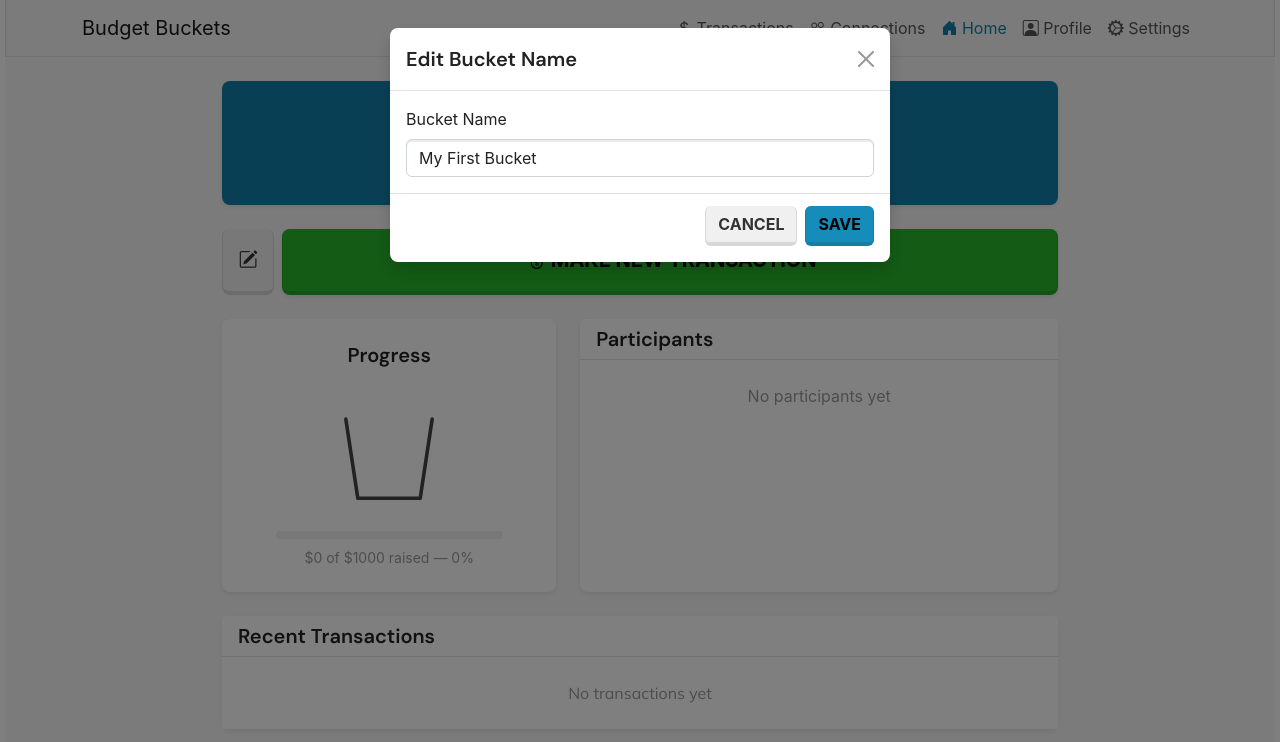
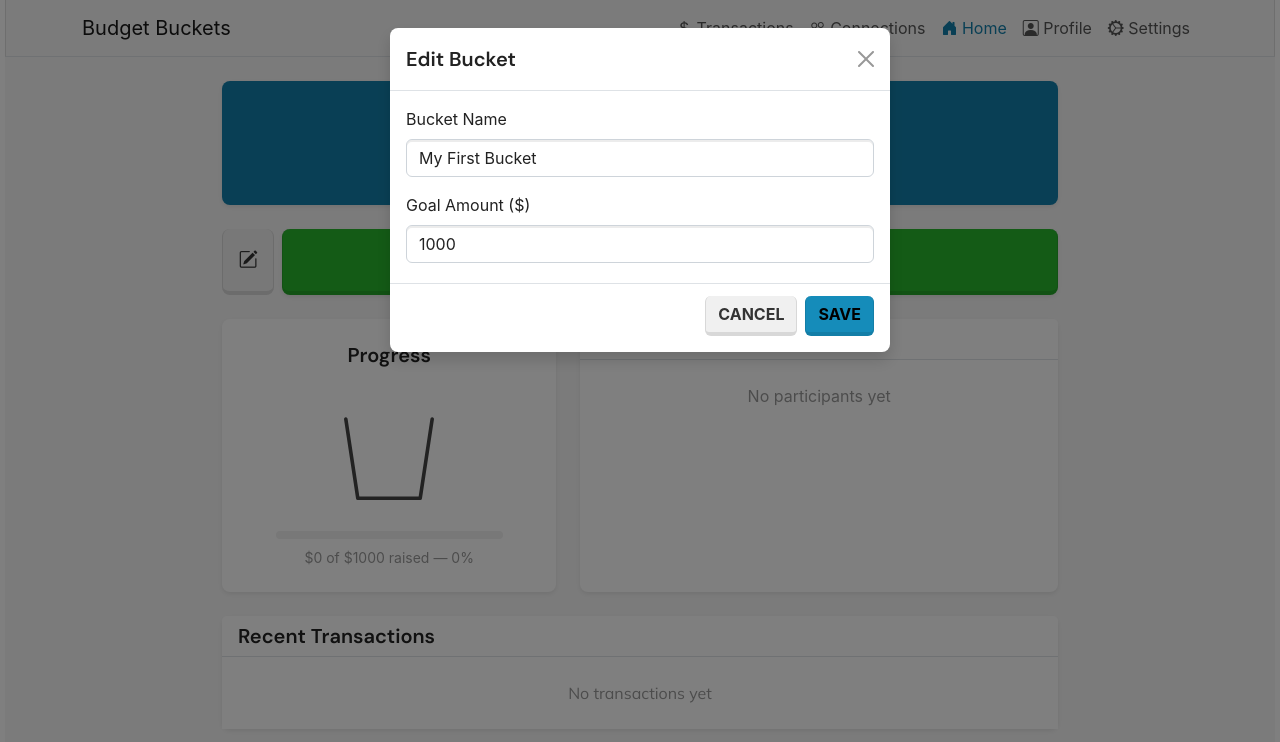
Before and after one commit to VCU-257/iteration-2-build-with-style-group-10, a React (Create React App) app: page / in a window 1280 px wide. Both pictures are taken after a click on the button "Edit bucket". Shown: the top 742 px of the page. Built offline with nearby package versions, Linux system fonts and the light colour scheme.

Commit message:
Added ability to modify bucket goal

```diff
--- a/src/pages/Overview.js
+++ b/src/pages/Overview.js
@@ -5,13 +5,13 @@ import Participants from '../components/overview/Participants';
 import Transactions from '../components/overview/Transactions';
 import NewTransaction from '../components/overview/NewTransaction';
 
-const BUCKET_GOAL = 1000;
-
 const initialParticipants = {};
 
 function Overview() {
   const [bucketName, setBucketName] = useState('My First Bucket');
+  const [bucketGoal, setBucketGoal] = useState(1000);
   const [editName, setEditName] = useState('');
+  const [editGoal, setEditGoal] = useState('');
   const [showEditModal, setShowEditModal] = useState(false);
   const [participants, setParticipants] = useState(initialParticipants);
   const [transactions, setTransactions] = useState([]);
@@ -30,7 +30,7 @@ function Overview() {
           goal: 0,
         },
       };
-      const goalPerPerson = Math.round(BUCKET_GOAL / Object.keys(updated).length);
+      const goalPerPerson = Math.round(bucketGoal / Object.keys(updated).length);
       return Object.fromEntries(
         Object.entries(updated).map(([k, p]) => [k, { ...p, goal: goalPerPerson }])
       );
@@ -41,12 +41,25 @@ function Overview() {
 
   function handleEditOpen() {
     setEditName(bucketName);
+    setEditGoal(String(bucketGoal));
     setShowEditModal(true);
   }
 
   function handleEditSave() {
-    const trimmed = editName.trim();
-    if (trimmed) setBucketName(trimmed);
+    const trimmedName = editName.trim();
+    const parsedGoal = parseInt(editGoal, 10);
+    if (trimmedName) setBucketName(trimmedName);
+    if (parsedGoal > 0) {
+      setBucketGoal(parsedGoal);
+      setParticipants(prev => {
+        const count = Object.keys(prev).length;
+        if (count === 0) return prev;
+        const goalPerPerson = Math.round(parsedGoal / count);
+        return Object.fromEntries(
+          Object.entries(prev).map(([k, p]) => [k, { ...p, goal: goalPerPerson }])
+        );
+      });
+    }
     setShowEditModal(false);
   }
 
@@ -58,7 +71,7 @@ function Overview() {
         <div id="bucket-header" className="card border-0 shadow-sm rounded-3 mb-4 text-white bg-primary">
           <div className="card-body text-center py-4">
             <h1 id="bucket-title" className="fw-bold mb-1">{bucketName}</h1>
-            <p className="mb-0" style={{ opacity: 0.8 }}>Savings Goal: ${BUCKET_GOAL}</p>
+            <p className="mb-0" style={{ opacity: 0.8 }}>Savings Goal: ${bucketGoal}</p>
           </div>
         </div>
 
@@ -69,7 +82,7 @@ function Overview() {
             className="btn btn-secondary rounded-3"
             style={{ width: '52px', flexShrink: 0, padding: 0 }}
             onClick={handleEditOpen}
-            title="Edit bucket name"
+            title="Edit bucket"
           >
             <i className="bi bi-pencil-square" style={{ fontSize: '1.2rem' }}></i>
           </button>
@@ -78,7 +91,7 @@ function Overview() {
 
         <div className="row g-4 mb-4">
           <div className="col-md-5">
-            <BucketProgress totalContributed={totalContributed} bucketGoal={BUCKET_GOAL} />
+            <BucketProgress totalContributed={totalContributed} bucketGoal={bucketGoal} />
           </div>
           <div className="col-md-7">
             <Participants participants={participants} />
@@ -101,10 +114,11 @@ function Overview() {
         <div className="modal-dialog">
           <div className="modal-content border-0 shadow">
             <div className="modal-header">
-              <h5 className="modal-title fw-semibold" id="edit-bucket-modal-label">Edit Bucket Name</h5>
+              <h5 className="modal-title fw-semibold" id="edit-bucket-modal-label">Edit Bucket</h5>
               <button type="button" className="btn-close" onClick={() => setShowEditModal(false)} aria-label="Close"></button>
             </div>
             <div className="modal-body">
+              <div className="mb-3">
                 <label htmlFor="bucket-name-input" className="form-label fw-medium">Bucket Name</label>
                 <input
                   type="text"
@@ -114,6 +128,19 @@ function Overview() {
                   onChange={e => setEditName(e.target.value)}
                   onKeyDown={e => e.key === 'Enter' && handleEditSave()}
                 />
+              </div>
+              <div className="mb-1">
+                <label htmlFor="bucket-goal-input" className="form-label fw-medium">Goal Amount ($)</label>
+                <input
+                  type="number"
+                  id="bucket-goal-input"
+                  className="form-control"
+                  min="1"
+                  value={editGoal}
+                  onChange={e => setEditGoal(e.target.value)}
+                  onKeyDown={e => e.key === 'Enter' && handleEditSave()}
+                />
+              </div>
             </div>
             <div className="modal-footer">
               <button type="button" className="btn btn-secondary" onClick={() => setShowEditModal(false)}>Cancel</button>
```
Lines whose indentation alone changed are shown as unchanged.
